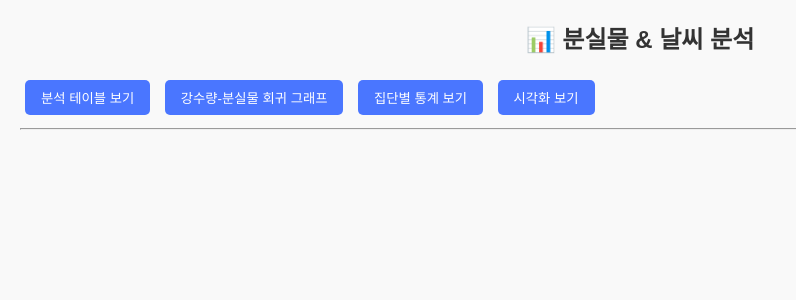
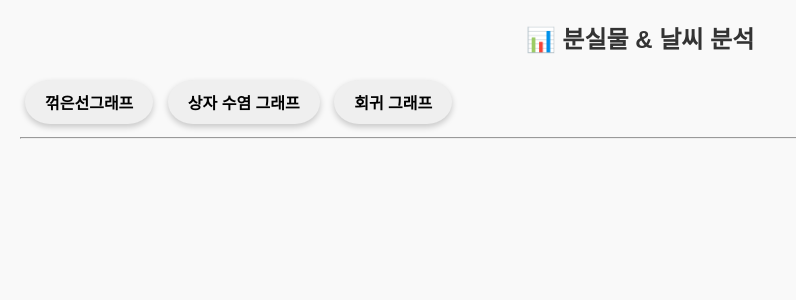
Before and after one commit to ZakZak0112/pickuplog, a Django app: page /analysis/table/ in a window 1280 px wide. Shown: the top 300 px of the page, without its empty margins (0-796 px from the left). Run offline with Django 5.2, Linux system fonts and the light colour scheme; data that the repository does not hold is empty.

Commit message:
페이지 3개 그래프 다 그림

```diff
--- a/main/templates/main/analysis.html
+++ b/main/templates/main/analysis.html
@@ -95,7 +95,7 @@
             border-radius: 25px / 50%; /* 양옆만 둥글게 */
             border: none;
             cursor: pointer;
-            color: white;
+            color: black;
             font-weight: bold;
             font-size: 16px;
             margin: 5px;
@@ -126,16 +126,11 @@
 </head>
 <body>
     <h2>📊 분실물 & 날씨 분석</h2>
-
-    <!-- ---------------- 버튼 영역 ---------------- -->
-    <button class="toggle-btn" onclick="window.location.href='{% url 'analysis_table' %}'">분석 테이블 보기</button>
-    <button class="toggle-btn" onclick="window.location.href='{% url 'analysis_regression' %}'">강수량-분실물 회귀 그래프</button>
-    <button class="toggle-btn" onclick="window.location.href='{% url 'analysis_stats' %}'">집단별 통계 보기</button>
-    <button class="toggle-btn" onclick="window.location.href='{% url 'analysis_visualization' %}'">시각화 보기</button>
-
+    <button class="button" onclick="window.location.href='http://127.0.0.1:8000/analysis/stats/'">꺾은선그래프</button>
+    <button class="button" onclick="window.location.href='http://127.0.0.1:8000/analysis/boxPlot/'">상자 수염 그래프</button>
+    <button class="button" onclick="window.location.href='http://127.0.0.1:8000/analysis/regression/'">회귀 그래프</button>
     <hr>
 
-    <!-- ---------------- 1. 데이터 테이블 ---------------- -->
     {% if show_table %}
     <div id="table-section">
 
@@ -178,85 +173,173 @@
     {% endif %}
 
     {% if show_regression %}
-    <!-- ---------------- 2. 선형 회귀 그래프 ---------------- -->
-    <div id="regression-section">
-        <h3>📈 강수량 ↔ 분실물 총합 선형회귀</h3>
-        <canvas id="rainLostRegression" width="600" height="300"></canvas>
-    </div>
+    <h1>회귀 그래프</h1>
 
+    <svg id="regressionChart" width="600" height="400"></svg>
+    <script src="https://d3js.org/d3.v7.min.js"></script>
+    {{ regression_data|json_script:"data" }}
     <script>
-        /* ---------------- 버튼 토글 ---------------- */
-        function toggleSection(id) {
-            const el = document.getElementById(id);
-            el.style.display = el.style.display === "block" ? "none" : "block";
-        }
+    const data = JSON.parse(document.getElementById('data').textContent);
+    const svg = d3.select("#regressionChart");
 
-        /* ---------------- 회귀 그래프 스크립트 ---------------- */
-        const rainData = {{ rain_list|safe }};
-        const lostData = {{ lost_list|safe }};
-        const regressionLine = {{ regression_line|safe }};
+    const width = +svg.attr("width") - 50;
+    const height = +svg.attr("height") - 50;
 
-        const ctx = document.getElementById('rainLostRegression').getContext('2d');
-        new Chart(ctx, {
-            type: 'scatter',
-            data: {
-                datasets: [
-                    {
-                        label: '강수량 vs 분실물',
-                        data: rainData.map((v,i) => ({ x:v, y:lostData[i] })),
-                        backgroundColor: 'rgba(54, 162, 235, 0.6)'
-                    },
-                    {
-                        label: '회귀선',
-                        type: 'line',
-                        data: regressionLine,
-                        borderColor: 'rgba(255, 99, 132, 1)',
-                        borderWidth: 2,
-                        fill: false,
-                        showLine: true,
-                        pointRadius: 0
-                    }
-                ]
-            },
-            options: {
-                scales: {
-                    x: { title: { display: true, text: '강수량 (mm)' } },
-                    y: { title: { display: true, text: '총 분실물 수' } }
-                }
-            }
+    // x, y 스케일
+    const x = d3.scaleLinear()
+        .domain([0, d3.max(data, d => d.total_people) * 1.1])
+        .range([50, width]);
+
+    const y = d3.scaleLinear()
+        .domain([0, d3.max(data, d => d.total_lost) * 1.1])
+        .range([height, 50]);
+
+    // 점 색
+    const color = d => d.is_rainy ? "steelblue" : "orange";
+
+    // 점 그리기
+    svg.selectAll("circle")
+        .data(data)
+        .enter()
+        .append("circle")
+        .attr("cx", d => x(d.total_people))
+        .attr("cy", d => y(d.total_lost))
+        .attr("r", 5)
+        .attr("fill", color)
+        .attr("opacity", 0.7);
+
+    // --- 선형 회귀 계산 ---
+    function linearRegression(data) {
+        const n = data.length;
+        let sumX = 0, sumY = 0, sumXY = 0, sumXX = 0;
+        data.forEach(d => {
+            sumX += d.total_people;
+            sumY += d.total_lost;
+            sumXY += d.total_people * d.total_lost;
+            sumXX += d.total_people * d.total_people;
         });
+        const slope = (n*sumXY - sumX*sumY) / (n*sumXX - sumX*sumX);
+        const intercept = (sumY - slope*sumX)/n;
+        return {slope, intercept};
+    }
+
+    const {slope, intercept} = linearRegression(data);
+
+    // 회귀선용 좌표
+    const xVals = [0, d3.max(data, d => d.total_people)];
+    const yVals = xVals.map(x => slope*x + intercept);
+
+    // 회귀선 그리기
+    const line = d3.line()
+        .x(d => x(d[0]))
+        .y(d => y(d[1]));
+
+    svg.append("path")
+        .datum(d3.zip(xVals, yVals))
+        .attr("fill", "none")
+        .attr("stroke", "red")
+        .attr("stroke-width", 2)
+        .attr("d", line);
+
+    // 축 그리기
+    svg.append("g")
+        .attr("transform", `translate(0, ${height})`)
+        .call(d3.axisBottom(x));
+
+    svg.append("g")
+        .attr("transform", `translate(50, 0)`)
+        .call(d3.axisLeft(y));
     </script>
+
     {% endif %}
 
     {% if show_stats %}
-    <!-- ---------------- 3. 집단별 통계 ---------------- -->
-    <div id="stats-section">
-        <h3>📌 집단별 통계 (강수량·기온·총 분실물)</h3>
+    <h1>꺾은선그래프</h1>
+    <svg id="lineChart" width="600" height="400"></svg>
 
-        <h4>강수량(mm)</h4>
-        <ul>
-            <li>평균: {{ stats.rain_mm.mean }}</li>
-            <li>표준편차: {{ stats.rain_mm.std }}</li>
-            <li>중위값: {{ stats.rain_mm.median }}</li>
-            <li>데이터 개수: {{ stats.rain_mm.count }}</li>
-        </ul>
+    <script src="https://d3js.org/d3.v7.min.js"></script>
+    <script>
+        const parseDate = d3.timeParse("%Y-%m-%d");
 
-        <h4>평균 기온(℃)</h4>
-        <ul>
-            <li>평균: {{ stats.avg_temp.mean }}</li>
-            <li>표준편차: {{ stats.avg_temp.std }}</li>
-            <li>중위값: {{ stats.avg_temp.median }}</li>
-            <li>데이터 개수: {{ stats.avg_temp.count }}</li>
-        </ul>
+        const data1 = {{lineGraph|safe}};
 
-        <h4>총 분실물</h4>
-        <ul>
-            <li>평균: {{ stats.total_lost.mean }}</li>
-            <li>표준편차: {{ stats.total_lost.std }}</li>
-            <li>중위값: {{ stats.total_lost.median }}</li>
-            <li>데이터 개수: {{ stats.total_lost.count }}</li>
-        </ul>
-    </div>
+        const data2 = {{lineGraph_weather|safe}};
+
+        const svg = d3.select("#lineChart");
+        const width = +svg.attr("width") - 50;   // 여백 고려
+        const height = +svg.attr("height") - 50;
+
+        [data1, data2].forEach(arr => {
+            arr.forEach(d => d.date = parseDate(d.date));
+        });
+
+        const allData = data1.concat(data2);
+
+        //스케일
+        const x = d3.scaleTime()
+            .domain(d3.extent(allData, d => d.date))
+            .range([50, width]);
+
+        const y = d3.scaleLinear()
+                    .domain([0, d3.max(allData, d => d.value)])
+                    .range([height, 50]);
+
+        const line = d3.line()
+               .x(d => x(d.date))
+               .y(d => y(d.value));
+
+        // 그래프 그리기
+        svg.append("path")
+            .datum(data1)
+            .attr("fill", "none")
+            .attr("stroke", "steelblue")
+            .attr("stroke-width", 2)
+            .attr("d", line);
+
+        svg.append("path")
+            .datum(data2)
+            .attr("fill", "none")
+            .attr("stroke", "orange")
+            .attr("stroke-width", 2)
+            .attr("d", line);
+
+        svg.append("g")
+            .attr("transform", `translate(0, ${height})`)
+            .call(d3.axisBottom(x).ticks(5).tickFormat(d3.timeFormat("%m-%d")));
+
+        svg.append("g")
+            .attr("transform", `translate(50, 0)`)
+            .call(d3.axisLeft(y));
+
+        //라벨 붙이기
+        const legend = svg.append("g")
+                  .attr("transform", `translate(${width - 120}, 20)`); // 위치 조정
+
+        const lines = [
+            {color: "steelblue", label: "총 분실물"},
+            {color: "orange", label: "강수량"}
+        ];
+
+        lines.forEach((lineObj, i) => {
+            const g = legend.append("g")
+                            .attr("transform", `translate(0, ${i*20})`);
+
+            // 색상 박스
+            g.append("rect")
+            .attr("width", 10)
+            .attr("height", 10)
+            .attr("fill", lineObj.color);
+
+            // 텍스트
+            g.append("text")
+            .attr("x", 15)
+            .attr("y", 10)
+            .text(lineObj.label)
+            .attr("font-size", "12px")
+            .attr("alignment-baseline", "middle");
+        });
+
+    </script>
     {% endif %}
 
     {% if show_visualization %}
@@ -702,5 +785,98 @@
     </script>
     {% endif %}
 
+    {% if show_boxPlot %}
+    <h1>상자 수염 그래프</h1>
+    <svg id="boxPlot" width="600" height="400"></svg>
+
+    <script src="https://d3js.org/d3.v7.min.js"></script>
+    <script>
+        // Django에서 전달받은 리스트
+        const dataRainy = {{ box_rainy_date|safe }};
+        const dataNotRainy = {{ box_sunny_date|safe }};
+
+        const categories = ['Rainy', 'Not Rainy'];
+        const allData = [dataRainy, dataNotRainy];
+
+        const svg = d3.select("#boxPlot");
+        const width = +svg.attr("width") - 50;
+        const height = +svg.attr("height") - 50;
+
+        const x = d3.scaleBand()
+            .domain(categories)
+            .range([50, width])
+            .padding(0.4);
+
+        const y = d3.scaleLinear()
+            .domain([0, d3.max(allData.flat()) * 1.1])
+            .range([height, 50]);
+
+        // 상자 수염 계산 함수
+        function boxStats(values) {
+            values.sort(d3.ascending);
+            const q1 = d3.quantile(values, 0.25);
+            const median = d3.quantile(values, 0.5);
+            const q3 = d3.quantile(values, 0.75);
+            const iqr = q3 - q1;
+            const lower = d3.max([d3.min(values), q1 - 1.5 * iqr]);
+            const upper = d3.min([d3.max(values), q3 + 1.5 * iqr]);
+            const outliers = values.filter(v => v < lower || v > upper);
+            return {q1, median, q3, lower, upper, outliers};
+        }
+
+        // 상자 수염 그리기
+        allData.forEach((values, i) => {
+            const stats = boxStats(values);
+            const cx = x(categories[i]);
+
+            // 수염
+            svg.append("line")
+                .attr("x1", cx + x.bandwidth()/2)
+                .attr("x2", cx + x.bandwidth()/2)
+                .attr("y1", y(stats.lower))
+                .attr("y2", y(stats.upper))
+                .attr("stroke", "black");
+
+            // 상자
+            svg.append("rect")
+                .attr("x", cx)
+                .attr("y", y(stats.q3))
+                .attr("width", x.bandwidth())
+                .attr("height", y(stats.q1) - y(stats.q3))
+                .attr("fill", i === 0 ? "steelblue" : "orange")
+                .attr("stroke", "black");
+
+            // 중앙값
+            svg.append("line")
+                .attr("x1", cx)
+                .attr("x2", cx + x.bandwidth())
+                .attr("y1", y(stats.median))
+                .attr("y2", y(stats.median))
+                .attr("stroke", "black");
+
+            // 이상치
+            svg.selectAll(`.outlier-${i}`)
+                .data(stats.outliers)
+                .enter()
+                .append("circle")
+                .attr("cx", cx + x.bandwidth()/2)
+                .attr("cy", d => y(d))
+                .attr("r", 3)
+                .attr("fill", "red");
+        });
+
+        // x축
+        svg.append("g")
+            .attr("transform", `translate(0, ${height})`)
+            .call(d3.axisBottom(x));
+
+        // y축
+        svg.append("g")
+            .attr("transform", `translate(50, 0)`)
+            .call(d3.axisLeft(y));
+    </script>
+
+    {% endif %}
+
 </body>
 </html>
--- a/main/urls.py
+++ b/main/urls.py
@@ -3,10 +3,7 @@ from main import views
 
 urlpatterns = [
     # 1. Home 및 분석 페이지 연결
-    path('', views.home, name='home'),
-    path('trend/', views.trend_analysis, name='trend'),
-    path('correlation/', views.correlation_analysis, name='correlation'),
-    path('insight/', views.insight_report, name='insight'),
+    path('', views.analysis_view, {'section': 'visualization'}, name='analysis_visualization'),
 
     # 2. LostItem CRUD 및 아카이브 연결
     path('archive/lostitem/', views.lostitem_list, name='lostitem_list'),
@@ -16,7 +13,7 @@ urlpatterns = [
 
     #추가 분석 페이지
     path('analysis/table/', views.analysis_view, {'section': 'table'}, name='analysis_table'),
+    path('analysis/stats/', views.analysis_view, {'section': 'stats'}, name='analysis_stats'),
+    path('analysis/boxPlot/', views.analysis_view, {'section': 'boxPlot'}, name='analysis_boxPlot'),
     path('analysis/regression/', views.analysis_view, {'section': 'regression'}, name='analysis_regression'),
-    path('analysis/stats/', views.analysis_view, {'section': 'stats'}, name='analysis_stats'),
-    path('analysis/visualization/', views.analysis_view, {'section': 'visualization'}, name='analysis_visualization'),
 ]
--- a/main/views.py
+++ b/main/views.py
@@ -9,6 +9,7 @@ from django.http import HttpResponse
 from datetime import datetime, timedelta, date
 from django.shortcuts import render
 import math
+import copy
 
 from django.shortcuts import render
 import pandas as pd
@@ -153,58 +154,6 @@ def lostitem_upload_csv(request):
 # ----------------------------------------------------------------------
 # 2. PickUpLog 핵심 뷰: 오늘의 분실 예보 (home) - ★ 최종 수정된 뷰
 # ----------------------------------------------------------------------
-def home(request):
-    """
-    PickUpLog 홈 화면 뷰: 오늘의 분실 예보 및 RII 기반 인사이트를 제공합니다.
-    """
-    # 1. 사용자 입력 및 기본 설정
-    line_input = request.GET.get('line', '선택')
-    is_rainy_today = (request.GET.get('condition', '평소') == '비오는 날')
-
-    # 2. RII 데이터 조회 및 평균 계산
-    try:
-        # DB에서 RII 평균을 계산
-        avg_rii = RainImpactReport.objects.aggregate(avg_rii=Avg('rain_impact_index'))['avg_rii']
-    except Exception:
-        # 데이터가 없거나 모델 정의 오류 시 기본값 설정
-        avg_rii = 2.0
-
-    # 3. 핵심 예측 값 설정
-
-    # ★ 요청하신 2.3배로 고정 설정
-    umbrella_impact_ratio = 2.3
-
-    # RII와 기본값(1.83)을 기반으로 오늘의 총 예상 분실률 계산 (가상 로직)
-    # RII가 높을수록 예측률 증가 (예: 1.83 + 0.1 * RII)
-    base_rate = 1.83
-    if avg_rii:
-        total_predicted_loss = base_rate + (avg_rii / 10)
-    else:
-        total_predicted_loss = base_rate
-
-
-    # 4. 템플릿으로 전달할 Context 구성
-    context = {
-        'line': line_input,
-        'current_date': timezone.now().date(),
-        'is_rainy_today': is_rainy_today,
-
-        # ★ 최종 예측 문구에 필요한 핵심 값
-        'total_predicted_loss': round(total_predicted_loss, 2), # 오늘의 분실 예보 (Loss Rate per 10k)
-        'umbrella_impact_ratio': umbrella_impact_ratio, # 2.3배
-
-        # 노선별 RII 상세 보고서 (템플릿 출력용)
-        'latest_reports': RainImpactReport.objects.order_by('line_code'),
-
-        # 이전 로직에서 사용되던 변수들 (템플릿과의 호환성을 위해 유지하거나 정리 필요)
-        'date_condition': request.GET.get('condition', '평소'),
-        'latest_date': RidershipDaily.objects.order_by('-date').values_list('date', flat=True).first(),
-        'items': [{'category': '우산', 'rate': 40.0}, {'category': '가방', 'rate': 30.0}], # 가상 데이터
-        # 'report' 딕셔너리 대신 context에 직접 풀어서 전달하도록 구조 변경됨
-    }
-
-    return render(request, 'main/home.html', context)
-
 
 # ----------------------------------------------------------------------
 # 3. Archive View (분실물 데이터 아카이빙)
@@ -596,6 +545,44 @@ def analysis_view(request, section):
     p = (sum(rainy_lostitem_perPerson) + sum(sunny_lostitem_perPerson)) / (rainy_people + sunny_people)
     z_test = (sum(rainy_lostitem_perPerson) - sum(sunny_lostitem_perPerson)) / math.sqrt(p * (1-p) * (1/sum(rainy_lostitem_perPerson) + 1/sum(sunny_lostitem_perPerson)))
 
+    ##꺾은선그래프
+    lineGraph = conut_df
+    lineGraph['date'] = [d.strftime('%Y-%m-%d') for d in lineGraph['date']]
+    lineGraph = lineGraph.to_dict(orient='records')
+    lineGraph_weather = copy.deepcopy(lineGraph) #날씨 정보 lineGraph 복제
+
+    #lineGraph
+    for item in lineGraph: #키 이름 맞추기
+        if 'total_lost' in item:
+            item['value'] = item.pop('total_lost')
+
+    keys_to_keep = ['date', 'value']
+    for item in lineGraph:  #사용되는 키 제외하고 전부 삭제
+        for key in list(item.keys()):
+            if key not in keys_to_keep:
+                item.pop(key)
+
+    #lineGraph_weater
+    for item in lineGraph_weather: #키 이름 맞추기
+        if 'rain_mm' in item:
+            item['value'] = item.pop('rain_mm')
+
+    #(리스트는 같은 것 사용)
+    for item in lineGraph_weather:  #사용되는 키 제외하고 전부 삭제
+        for key in list(item.keys()):
+            if key not in keys_to_keep:
+                item.pop(key)
+
+    ##상자수염그래프
+    box_rainy_date = conut_df[conut_df['is_rainy'] == True]['total_lost'].tolist()
+    box_sunny_date = conut_df[conut_df['is_rainy'] == False]['total_lost'].tolist()
+
+    ##회귀 그래프 값 전달
+    print(final_df)
+    final_df['total_people'] = final_df['subway_boardings'] + final_df['subway_alightings'] + final_df['bus_boardings'] + final_df['bus_alightings']
+    regression_data = final_df[['total_people', 'total_lost', 'is_rainy']].to_dict(orient='records')
+
+
     context ={
         'reports': reports,
         'rain_list': rain_list,
@@ -617,7 +604,14 @@ def analysis_view(request, section):
         'categories': categories,
         'rainy_lostitem_perPerson': rainy_lostitem_perPerson,
         'sunny_lostitem_perPerson': sunny_lostitem_perPerson,
-        'z_test': z_test
+        'z_test': z_test,
+
+        'lineGraph': lineGraph,
+        'lineGraph_weather': lineGraph_weather,
+        'box_rainy_date': box_rainy_date,
+        'box_sunny_date': box_sunny_date,
+
+        'regression_data': regression_data
     }
 
     if section == 'table':
@@ -628,4 +622,6 @@ def analysis_view(request, section):
         context['show_stats'] = True
     elif section == 'visualization':
         context['show_visualization'] = True
+    elif section == 'boxPlot':
+        context['show_boxPlot'] = True
     return render(request, 'main/analysis.html', context)
```
